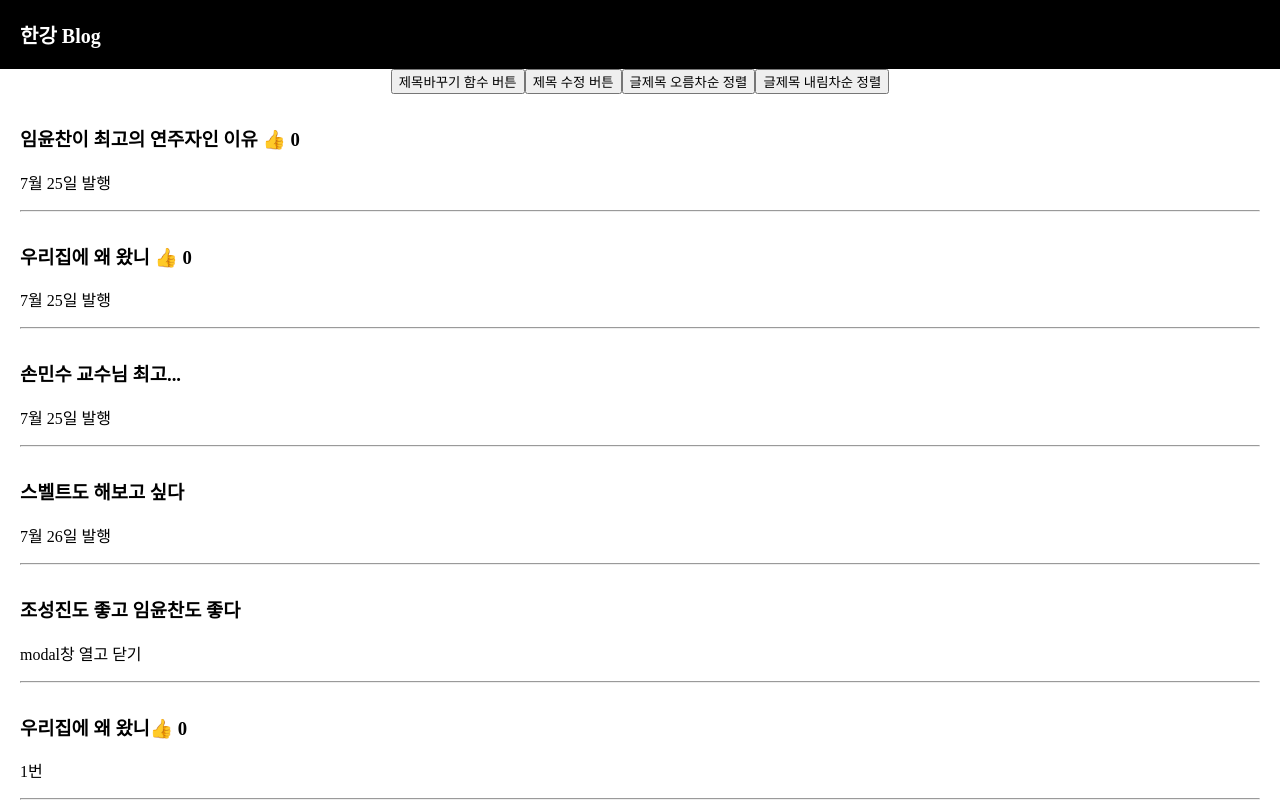
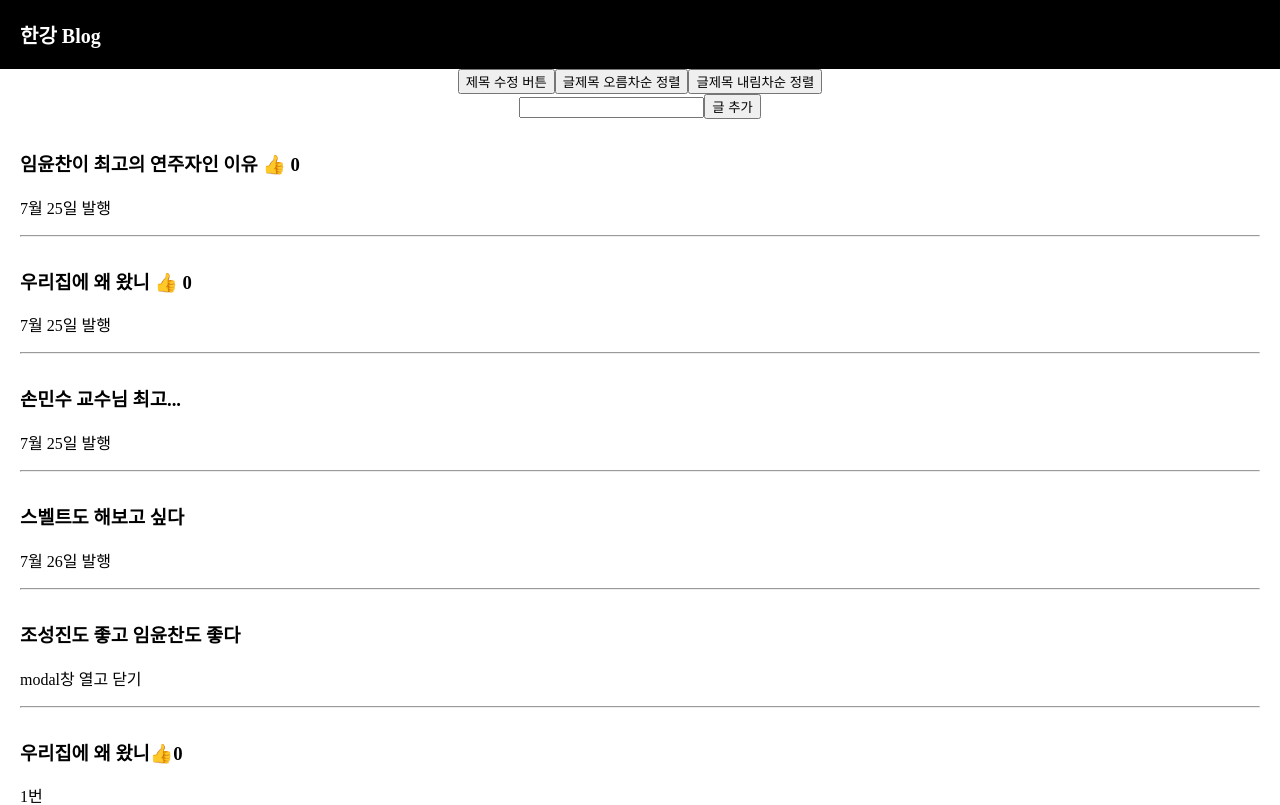
Before and after one commit to oneriver2671/First-React.js-Blog, a React (Create React App) app: page / in a window 1280 px wide. Shown: the top 805 px of the page. Built offline with nearby package versions, Linux system fonts and the light colour scheme.

Commit message:
Feat: input태그로 입력된 글을 목록 배열에 추가

```diff
--- a/src/App.js
+++ b/src/App.js
@@ -10,29 +10,25 @@ function App() {
   // ES6 destructuring 문법을 사용한 state 저장
   let [글제목1, 글제목변경] = useState('임윤찬이 최고의 연주자인 이유');   // [a,b]: b에 state 데이터를 변경할 수 있는 함수가 들어감
   let [titles, setTitles] = useState(posts);
+  let [inputText, setInputText] = useState('');
 
   // state를 변경하려면, 함께 만들어진 setLikeNum() 함수를 써야만 변경 가능
   let [likeNum, setLikeNum] = useState(0);
 
   // modal창
   let [modal, setModal] = useState(false);
+  let [titleIndex, setTitleIndex] = useState(0);    // 이걸 또 따로 만들어줘야 되는게 불편하네.
 
   // 좋아요 상태관리
   let [likeNums, setLikeNums] = useState(_likeNums);
 
-  function 제목바꾸기() {
-  }
+  return (
 
-  return (
-    // JSX문법 사용. js이기 때문에, class라고 쓸 수 없음. 대신 className.
-    // html대신 굳이 왜 이렇게 쓰냐? 리앵뷰의 장점 -> 데이터 바인딩이 쉽게 되기 때문 ★
     <div className="App">
       <div className='black-nav'>
         <div>한강 Blog</div>
       </div>
 
-      {/**함수 뒤에 () 붙이면, click 하기 전에 바로 실행되어버림. */}
-      <button onClick={ 제목바꾸기 }>제목바꾸기 함수 버튼</button>
       <button onClick={() => {
         // copy 변수 생성 이유: array/object 등을 다룰 땐, 원본은 보존하는 게 좋음 (영구적으로 수정x)
         // state변경함수의 동작원리: 기존 state와 신규 state를 비교 후, 같으면 변경 안해줌 (일종의 에너지 절약)
@@ -62,6 +58,22 @@ function App() {
         setTitles(descArr);
       }}>글제목 내림차순 정렬</button>
 
+      <div>
+        <input onChange={(e)=>{
+          setInputText(e.target.value);   // (참고) state변경함수는 늦게 처리됨 => 비동기처리
+          }}></input>
+        <button onClick={()=>{
+          // inputText state가 titles 배열 state에 추가
+          let newTitles = [...titles];
+          newTitles.push(inputText);
+          setTitles(newTitles);
+
+          // 좋아요 state에 추가
+          let newLikeNums = [...likeNums];
+          newLikeNums.push(0);
+          setLikeNums(newLikeNums);
+        }}>글 추가</button>
+      </div>
 
       {/**글 목록 */}
       <div className='list'>
@@ -102,12 +114,21 @@ function App() {
               <h3 onClick={ ()=>{
                 let isModalOpened = modal == false ? true : false;
                 setModal(isModalOpened);
-               } }> { title }
-              <span onClick={ ()=>{
-                let newLikeNums = [...likeNums];
-                newLikeNums[i] = newLikeNums[i] + 1;
-                setLikeNums(newLikeNums);
-                } }>👍</span> { likeNums[i] } </h3>
+                setTitleIndex(i);
+               } }>
+                { title }
+
+                {/**좋아요 기능 */}
+                <span onClick={ (e)=>{
+                  e.stopPropagation();  // 이벤트 버블링 막는 코드 (모달창 안열리게)
+
+                  let newLikeNums = [...likeNums];
+                  newLikeNums[i] = newLikeNums[i] + 1;
+                  setLikeNums(newLikeNums);
+                  } }>👍
+                </span>
+                { likeNums[i] }
+              </h3>
               <p>{ i+1 }번</p>
               <hr/>
             </div>
@@ -117,7 +138,7 @@ function App() {
 
       {
         // 모달 컴포넌트 (props 전송)
-        modal == true ? <Modal color={'skyblue'} titles={titles} setTitles={setTitles}></Modal> : null      // html 중간에 조건문 쓰려면, 삼항연산자 사용 추천 (다른 깔끔한 방법도 있나? v-if 같은.)
+        modal == true ? <Modal color={'skyblue'} titles={titles} setTitles={setTitles} titleIndex={titleIndex}></Modal> : null      // html 중간에 조건문 쓰려면, 삼항연산자 사용 추천 (다른 깔끔한 방법도 있나? v-if 같은.)
       }
     </div>
   );
@@ -132,7 +153,7 @@ function Modal(props){
   // html
   return (
     <div className='modal' style={ {background: props.color} }>
-      <h4> { props.titles[0] } </h4>
+      <h4> { props.titles[props.titleIndex] } </h4>
       <p>날짜</p>
       <p>상세내용</p>
       <button onClick={ modifyTitle }>글 수정</button>
```
